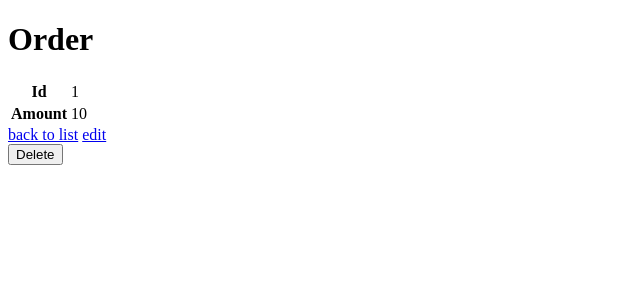
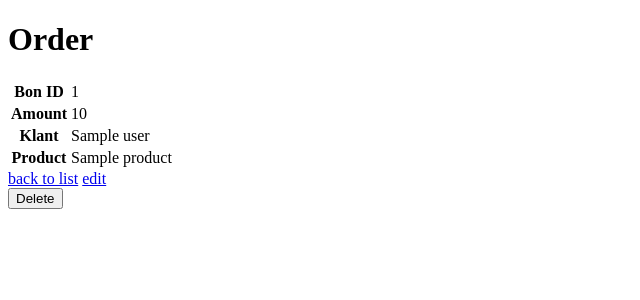
Before and after one commit to Kaymp/Dompdf, a Symfony app: template templates/order/show.html.twig in a window 1280 px wide. Shown: the top 300 px of the page, without its empty margins (0-640 px from the left). Run offline with Twig, Linux system fonts and the light colour scheme; the template is opened without the code that fills it: most values are stand-ins (such as "Sample title", 1, 10 or a date in 2020); some libraries are stand-ins or nearby versions.

Commit message:
first commit

```diff
--- a/src/Controller/CategorieController.php
+++ b/src/Controller/CategorieController.php
@@ -3,7 +3,7 @@
 namespace App\Controller;
 
 use App\Entity\Categorie;
-use App\Entity\Category;
+//use App\Entity\Category;
 use App\Form\CategorieType;
 use App\Repository\CategorieRepository;
 use Doctrine\ORM\EntityManagerInterface;
--- a/src/Controller/OrderController.php
+++ b/src/Controller/OrderController.php
@@ -3,6 +3,7 @@
 namespace App\Controller;
 
 use App\Entity\Order;
+use App\Entity\Product;
 use App\Form\OrderType;
 use App\Repository\OrderRepository;
 use App\Repository\ProductRepository;
@@ -58,7 +59,7 @@ class OrderController extends AbstractController
         // Retrieve the HTML generated in our twig file
         $html = $this->renderView('order/mypdf.html.twig', [
             'title' => "Order PDF",
-            'bestels' => $orderRepository->findBy(['product' => $id]),
+            'bestels' => $orderRepository->findBy(['user' => $id]),
             'products' => $productRepository->findAll(),
         ]);
 
--- a/templates/order/index.html.twig
+++ b/templates/order/index.html.twig
@@ -21,7 +21,7 @@
                 <td>
                     <a href="{{ path('order_show', {'id': order.id}) }}">show</a>
                     <a href="{{ path('order_edit', {'id': order.id}) }}">edit</a>
-                    <a href="{{ path('pdf_show', {'id': order.id}) }}">pdf</a>
+                    <a href="{{ path('pdf_show', {'id': order.user.id}) }}">pdf</a>
                 </td>
             </tr>
         {% else %}
--- a/templates/order/mypdf.html.twig
+++ b/templates/order/mypdf.html.twig
@@ -1,5 +1,5 @@
 
-{# ./templates/category/mypdf.html.twig #}
+{# ./templates/categorie/mypdf.html.twig #}
 <!DOCTYPE html>
 <html>
 <head>
--- a/templates/order/show.html.twig
+++ b/templates/order/show.html.twig
@@ -8,12 +8,20 @@
     <table class="table">
         <tbody>
             <tr>
-                <th>Id</th>
+                <th>Bon ID</th>
                 <td>{{ order.id }}</td>
             </tr>
             <tr>
                 <th>Amount</th>
                 <td>{{ order.amount }}</td>
+            </tr>
+            <tr>
+                <th>Klant</th>
+                <td>{{ order.user }}</td>
+            </tr>
+            <tr>
+                <th>Product</th>
+                <td>{{ order.product }}</td>
             </tr>
         </tbody>
     </table>
```
